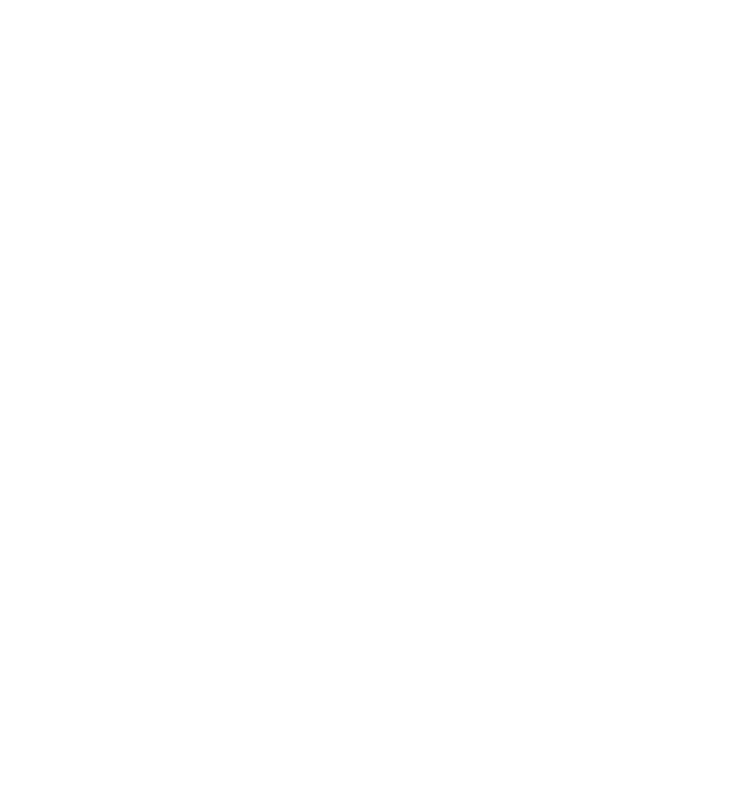
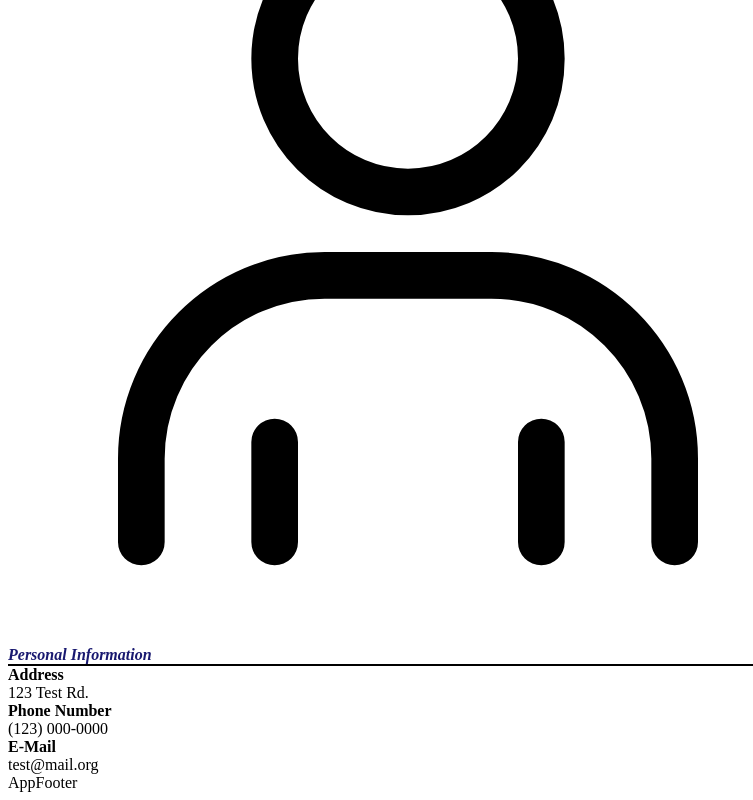
Before and after one commit to StsteveO/cv-project, a React (Create React App) app: page / in a window 1280 px wide. Shown: the part 509-1309 px from the top of the page, without its empty margins (0-753 px from the left). Before the commit the page ends 800 px from the top, so only its background shows below. Built offline with nearby package versions, Linux system fonts and the light colour scheme.

Commit message:
format side panel section

```diff
--- a/src/components/SidePanel.js
+++ b/src/components/SidePanel.js
@@ -1,4 +1,7 @@
 import React, { Component } from "react";
+import SectionTitle from "./SectionTitle";
+import PersonalInfo from "./PersonalInfo"
+import {ReactComponent as MySvg} from "../images/HeadShotImg.svg"
 
 //eslint-disable-next-line
 class SidePanel extends Component {
@@ -10,9 +13,18 @@
   render() {
     //destruc.
     return (
-      <>
-        <div>SidePanel</div>
-      </>
+      <div className="side-panel-inner-positioning">
+        {/* <div>SidePanel</div> */}
+        {/* eslint-disable-next-line */}
+        <img />
+        <MySvg className="svg-pic" />
+        <SectionTitle sectionName="Personal Information" />
+        <PersonalInfo
+          address="123 Test Rd."
+          phoneNumber="(123) 000-0000"
+          email="test@mail.org"
+        />
+      </div>
     );
   }
 }
```
